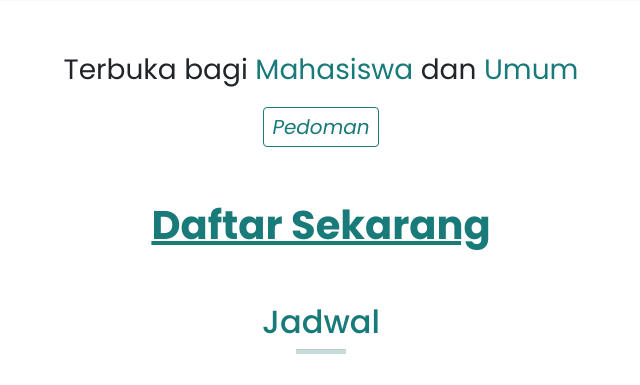
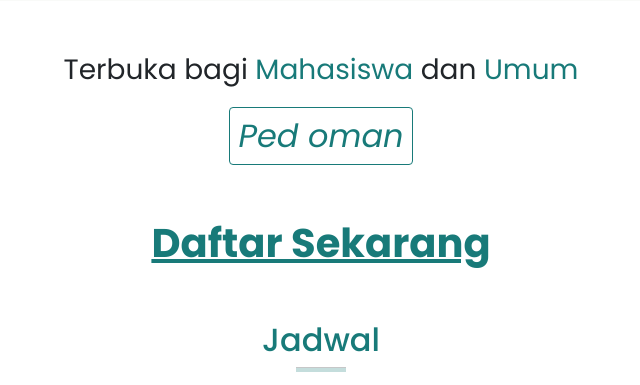
Before and after one commit to GottfriedCP/pb-awards, a Django app: page / in a window 1280 px wide. Shown: the part 504-889 px from the top of the page, without its empty margins (319-959 px from the left). Run offline with Django 5.2, Linux system fonts and the light colour scheme; parts of the project's set-up code (start-up, migrations or seed data) failed here and were passed over; some libraries are stand-ins or nearby versions.

Commit message:
font pedoman

```diff
--- a/hp_awards/templates/hp_awards/home.html
+++ b/hp_awards/templates/hp_awards/home.html
@@ -32,7 +32,7 @@
         <p class="fs-3 text-center">Terbuka bagi <span class="color-kemkes">Mahasiswa</span> dan <span class="color-kemkes">Umum</span></p>
         <div class="d-flex justify-content-center">
             <!-- <a class="btn btn-sm btn-outline-kemkes mx-3" href="{% url 'hp_awards:syarat_peserta' %}">Ketentuan Peserta</a> -->
-            <a class="btn btn-sm btn-outline-kemkes mx-3" href="{% static 'pdf/panduan.pdf' %}"><span class="fs-5"><i>Pedoman</i></span></a>
+            <a class="btn btn-sm btn-outline-kemkes mx-3" href="{% static 'pdf/panduan.pdf' %}"><span class="fs-2"><i>Ped   oman</i></span></a>
             <!-- <a class="btn btn-sm btn-outline-kemkes mx-3" href="{% url 'hp_awards:policy_questions' %}"><i>Policy Questions</i></a> -->
         </div>
         <p class="text-center"></p>
```
